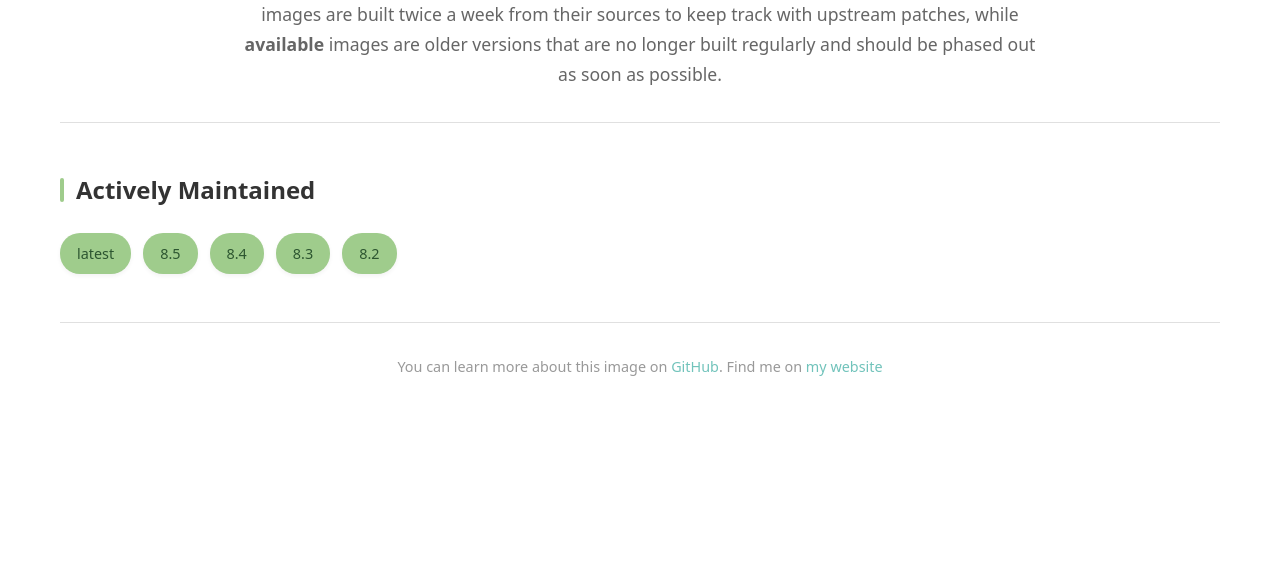
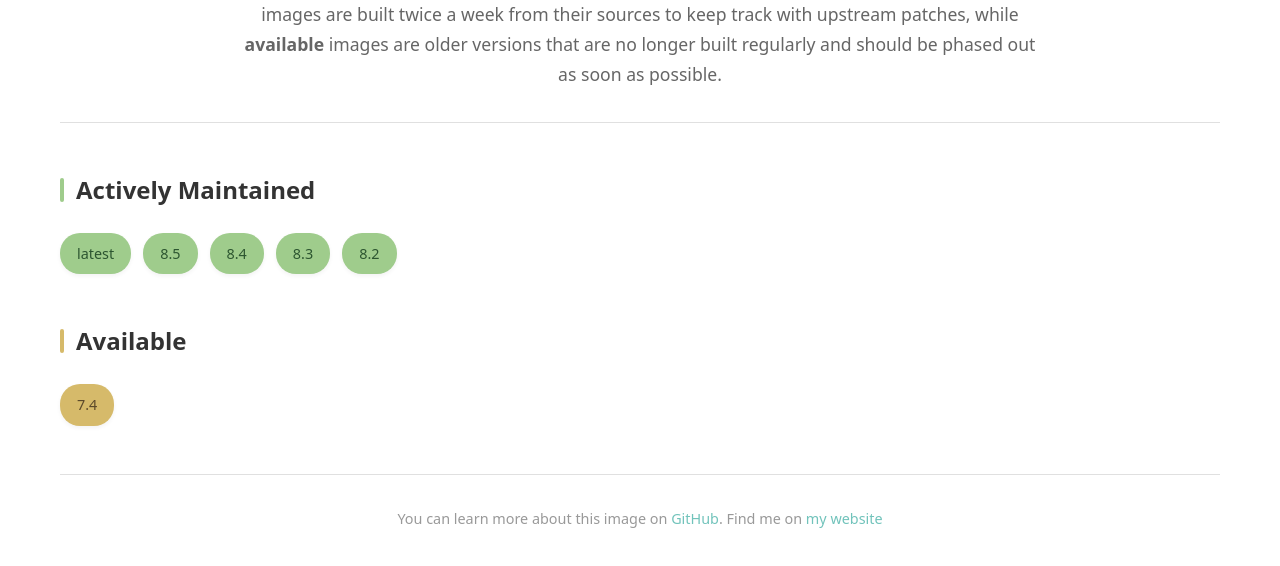
Before and after one commit to Neunerlei/docker-images, a plain HTML site: page neunerlei-php-nginx-tags.html in a window 1280 px wide. Shown: the part 130-696 px from the top of the page. Drawn offline with Linux system fonts and the light colour scheme.

Commit message:
Deploying to gh-pages from @ Neunerlei/docker-images@19e910dc482e701509bf295f43c6550c8382d99c 🚀

```diff
--- a/neunerlei-php-nginx-tags.html
+++ b/neunerlei-php-nginx-tags.html
@@ -321,6 +321,18 @@
     </div>
 </section>
 
+        <section class="tags-section">
+    <h2 class="section-title available">Available</h2>
+    <div class="tags-grid available">
+        <a href="https://hub.docker.com/layers/neunerlei/php-nginx/7.4"
+   class="tag-pill"
+   target="_blank"
+   rel="noopener noreferrer">
+   7.4
+</a>
+
+    </div>
+</section>
 
     </main>
 
--- a/neunerlei-php-nginx-tags.json
+++ b/neunerlei-php-nginx-tags.json
@@ -9,5 +9,7 @@
     "8.3",
     "8.2"
   ],
-  "availableTags": []
+  "availableTags": [
+    "7.4"
+  ]
 }
```
